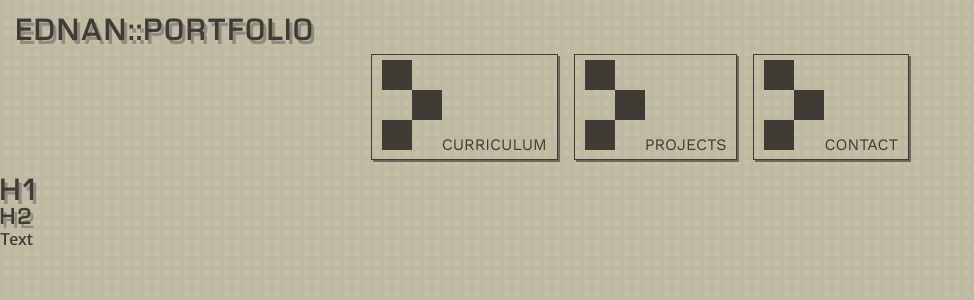
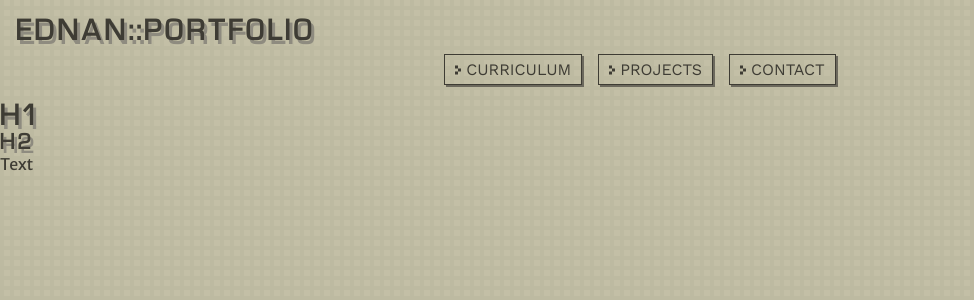
Before and after one commit to ednanf/portfolio, a React (Vite) app: page / in a window 1280 px wide. Shown: the top 300 px of the page, without its empty margins (0-974 px from the left). Built offline with nearby package versions, Linux system fonts and the light colour scheme.

Commit message:
feat(Button): update styling and structure for improved layout
* Change button display to flex and add gap for better alignment
* Remove icon span for direct SVG usage to streamline rendering
* Add TODOs for future enhancements including dark theme support

```diff
--- a/src/components/Button/Button.module.css
+++ b/src/components/Button/Button.module.css
@@ -1,8 +1,9 @@
 .buttonBody {
-    display: inline-block;
+    display: flex;
+    gap: 5px;
     font-family: 'Waukegan LDO', sans-serif;
     font-size: 16px;
-    /*font-weight: bold;*/
+    align-items: center;
     color: var(--color-text-primary);
     background-color: transparent;
     padding: 5px 10px;
@@ -10,12 +11,11 @@
     box-shadow: 2px 2px 0 var(--color-shadow);
     cursor: pointer;
     text-align: center;
-    transition: 200ms ease-in-out;
+    /*transition: 200ms ease-in-out;*/
 }
 
 .buttonBody:hover {
-    background-color: var(--color-text-primary);
-    color: var(--color-bg-light);
+    font-weight: bold;
 }
 
 .buttonBody:active {
--- a/src/components/Button/Button.tsx
+++ b/src/components/Button/Button.tsx
@@ -2,6 +2,9 @@ import React from 'react';
 import { Link } from 'react-router-dom';
 import styles from './Button.module.css';
 import LightThemeIcon from '../../assets/graphics/buttonDetailLight.svg?react';
+
+// TODO: implement logic for dark theme icon
+// TODO: add an 'active' prop to change styles with the useLocation hook
 
 type ButtonProps = {
   to?: string;
@@ -17,9 +20,7 @@ const Button = ({ to, type = 'button', onClick, disabled, children }: ButtonProp
   if (to && to.trim() !== '') {
     return (
       <Link to={to} className={styles.buttonBody}>
-        <span className={styles.icon}>
-          <LightThemeIcon />
-        </span>
+        <LightThemeIcon height="12" width="6" />
         <span className={styles.text}>{buttonText}</span>
       </Link>
     );
@@ -27,9 +28,7 @@ const Button = ({ to, type = 'button', onClick, disabled, children }: ButtonProp
 
   return (
     <button className={styles.buttonBody} onClick={onClick} type={type} disabled={disabled}>
-      <span className={styles.icon}>
-        <LightThemeIcon />
-      </span>
+      <LightThemeIcon height="12" width="6" />
       <span className={styles.text}>{buttonText}</span>
     </button>
   );
```
